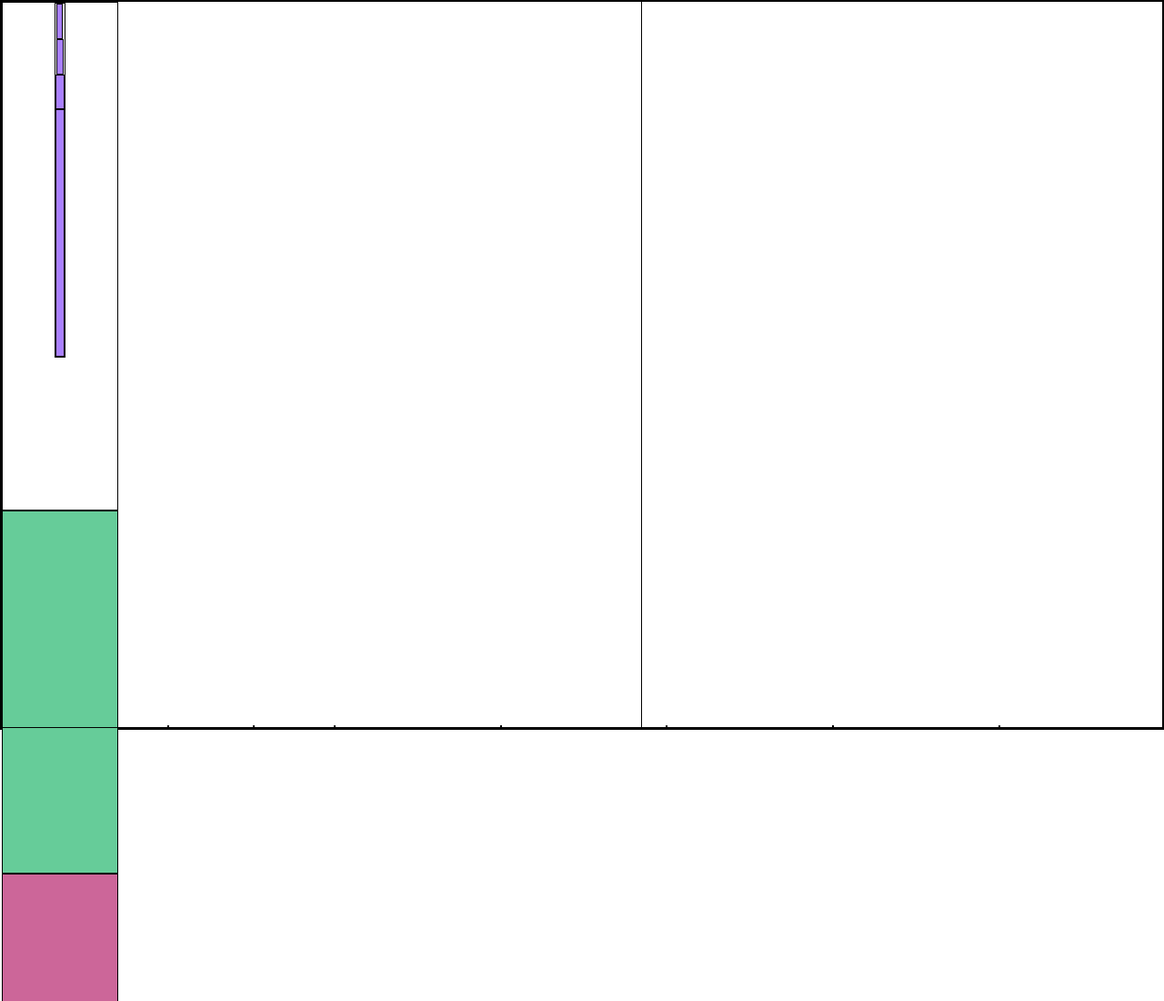
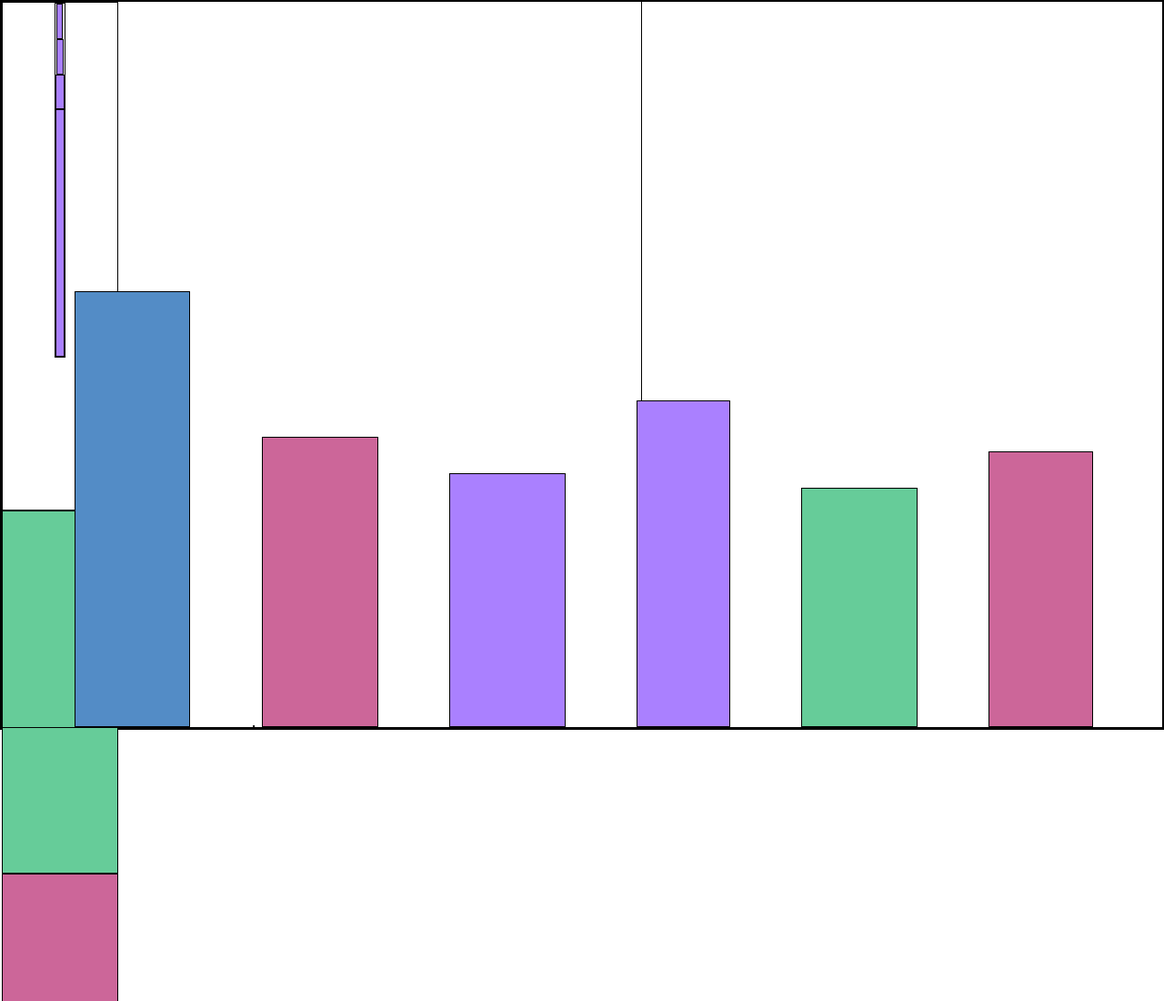
Before and after one commit to kutabdi/city-styleline, a plain HTML site: page Index.html in a window 1280 px wide. Shown: the top 1100 px of the page at 91% size. Drawn offline with Linux system fonts and the light colour scheme.

Commit message:
add styles

```diff
--- a/styles.css
+++ b/styles.css
@@ -62,3 +62,43 @@ background-color: var(--building-color2);
     height: 58%;
     background-color: var(--building-color4);
   }
+  .fb1 {
+    width: 10%;
+    height: 60%;
+    background-color: var(--building-color4);
+  }
+
+  .fb2 {
+    width: 10%;
+    height: 40%;
+      background-color: var(--building-color3);
+
+  }
+
+  .fb3 {
+    width: 10%;
+    height: 35%;
+      background-color: var(--building-color1);
+
+  }
+
+  .fb4 {
+    width: 8%;
+    height: 45%;
+      background-color: var(--building-color1)
+
+  }
+
+  .fb5 {
+    width: 10%;
+    height: 33%;
+      background-color: var(--building-color2)
+
+  }
+
+  .fb6 {
+    width: 9%;
+    height: 38%;
+      background-color: var(--building-color3)
+
+  }
```
